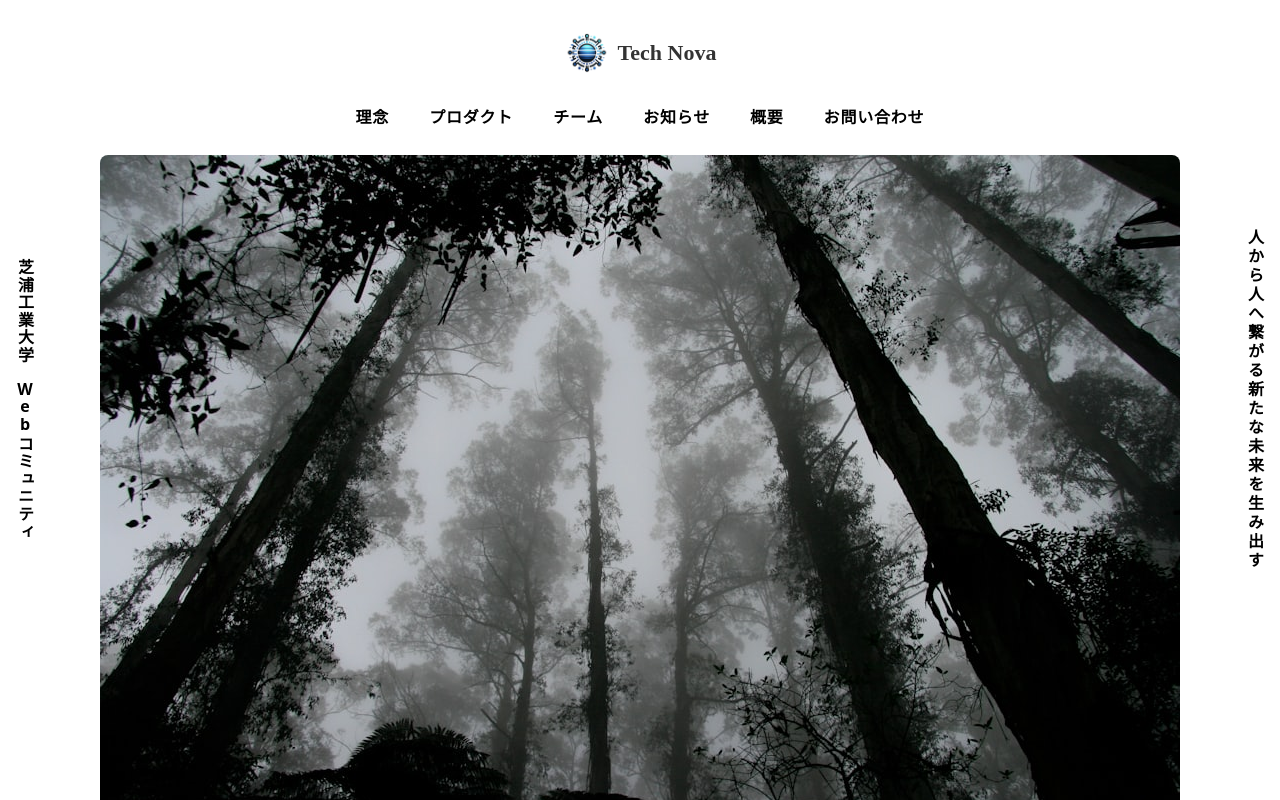
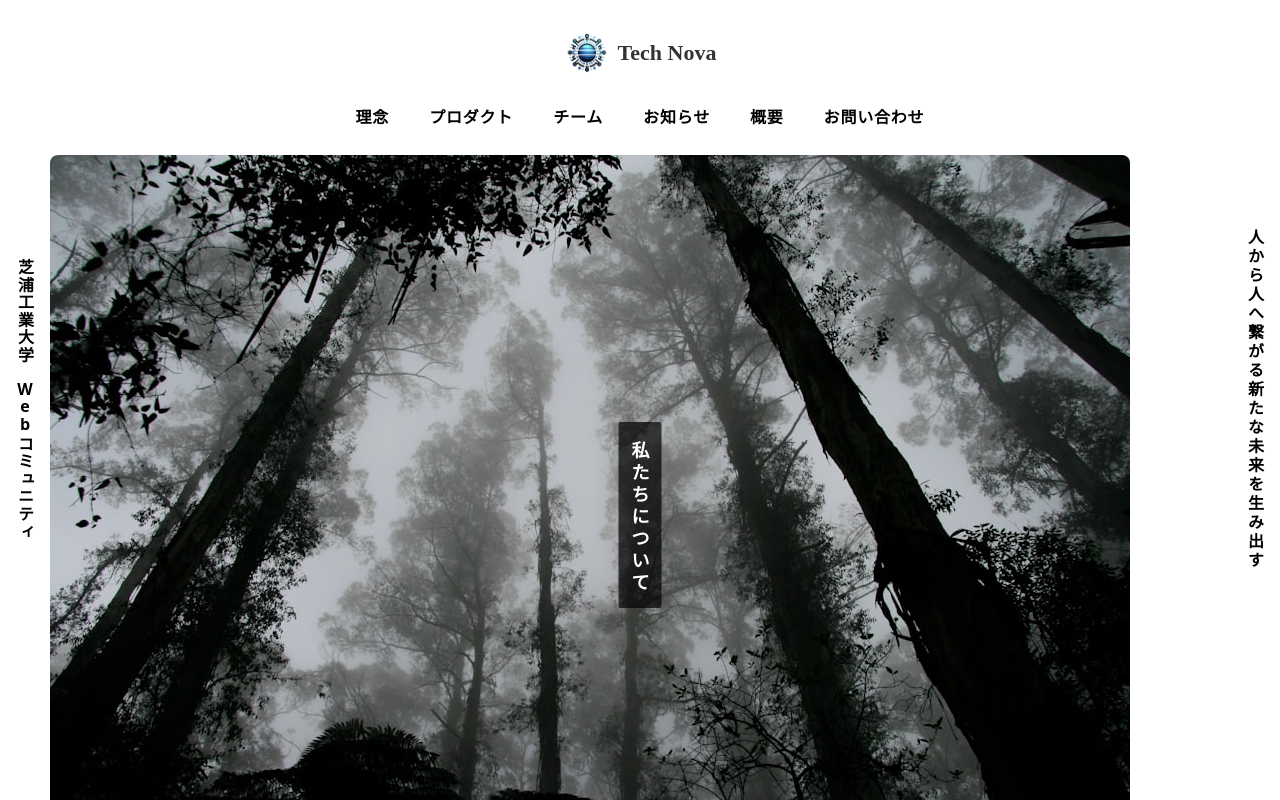
Before and after one commit to TechNovaJP/technova-web, a Next.js app: page /about in a window 1280 px wide. Shown: the top 800 px of the page. Built offline with nearby package versions, Linux system fonts and the light colour scheme.

Commit message:
画像と中央に縦書きの文字を配置

```diff
--- a/src/app/about/page.tsx
+++ b/src/app/about/page.tsx
@@ -4,7 +4,40 @@ import topImage from "./image/top-image.png";
 export default function About() {
   return (
     <main className="flex min-h-screen w-full flex-col items-center justify-between px-[50px]">
-      <Image src={topImage} alt="Top image" priority className="rounded-lg" />
+      <div className="w-full relative">
+        <Image
+          src={topImage}
+          alt="Top image"
+          priority
+          className="relative rounded-lg"
+        />
+        <div className="absolute rounded-sm top-1/2 left-1/2 transform -translate-x-1/2 -translate-y-1/2 px-2 pb-5 pt-3 bg-blur-lg text-white bg-[#000000B3] w-fit">
+          <p className="[writing-mode:vertical-rl] font-black text-[18px]">
+            <span className="[writing-mode:horizontal-tb] h-4 my-[3px] ">
+              私
+            </span>
+            <span className="[writing-mode:horizontal-tb] h-4 my-[3px]">
+              た
+            </span>
+            <span className="[writing-mode:horizontal-tb] h-4 my-[3px] ">
+              ち
+            </span>
+            <span className="[writing-mode:horizontal-tb] h-4 my-[3px]">
+              に
+            </span>
+            <span className="[writing-mode:horizontal-tb] h-4 my-[3px] ">
+              つ
+            </span>
+            <span className="[writing-mode:horizontal-tb] h-4 my-[3px] ">
+              い
+            </span>
+            <span className="[writing-mode:horizontal-tb] h-4 my-[3px] ">
+              て
+            </span>
+          </p>
+        </div>
+      </div>
+
       <div className="mb-32 grid text-center lg:mb-0 lg:w-full lg:max-w-5xl lg:grid-cols-4 lg:text-left">
         <a
           href="https://nextjs.org/docs?utm_source=create-next-app&utm_medium=appdir-template&utm_campaign=create-next-app"
```
